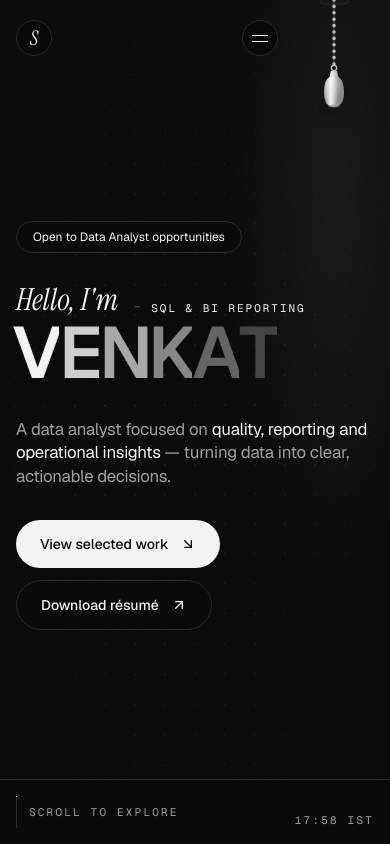
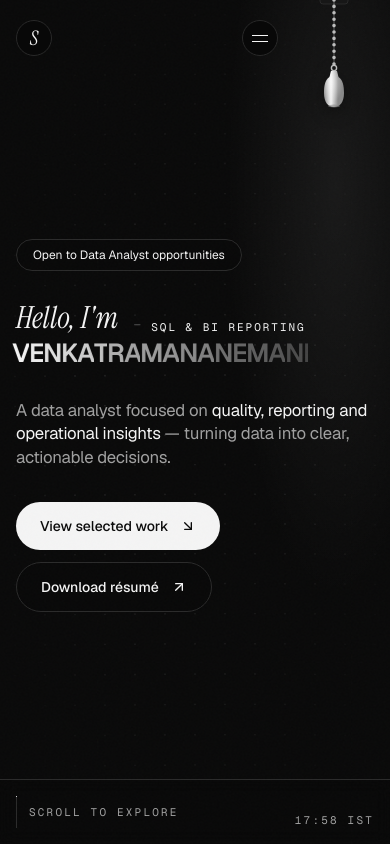
Before and after one commit to venkat5203/venkat-data-analyst-portfolio, a React (Vite) app: page / in a window 390 px wide. Shown: the top 844 px of the page. Built offline with nearby package versions, Linux system fonts and the light colour scheme.

Commit message:
Display full name in responsive homepage hero

```diff
--- a/src/components/Hero.tsx
+++ b/src/components/Hero.tsx
@@ -8,7 +8,7 @@ import DotField from './fx/DotField';
 import { useTheme } from '../lib/theme';
 
 const EASE = [0.16, 1, 0.3, 1] as const;
-const NAME = 'VENKAT';
+const NAME = profile.fullName.toUpperCase();
 
 function RotatingRole({ start }: { start: boolean }) {
   const [i, setI] = useState(0);
@@ -130,7 +130,7 @@ export default function Hero({ ready }: { ready: boolean }) {
         {/* The giant name. She stands in front of it (z-10 film vs z-0 name). */}
         <motion.h1
           style={{ x: nameX }}
-          className="relative z-0 -mx-1 mt-2 text-[18.6vw] md:text-[clamp(4.4rem,20.5vw,22rem)] leading-[0.8] font-semibold tracking-[-0.065em] whitespace-nowrap select-none md:-mx-2"
+          className="relative z-0 -mx-1 mt-2 text-[6.7vw] md:text-[clamp(3rem,6.7vw,8rem)] leading-[0.9] font-semibold tracking-[-0.065em] whitespace-nowrap select-none md:-mx-2"
           aria-label={`Hello, I'm ${profile.name}`}
         >
           <motion.span aria-hidden="true" className="inline-block" style={{ x: nameShiftX }}>
```
